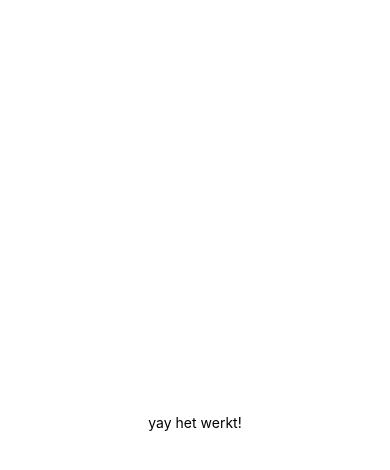
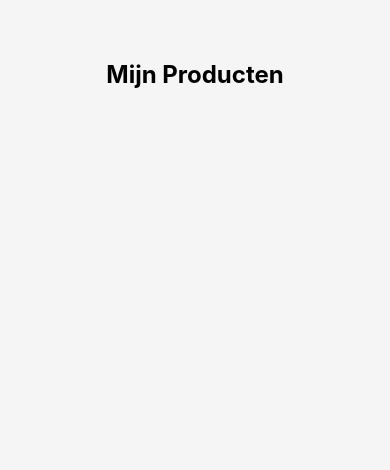
Before and after one commit to Sandrak0z/mobile_app, a React Native app: screen / in a window 390 px wide. Shown: the top 470 px of the page. Built offline with nearby package versions, Linux system fonts and the light colour scheme.

Commit message:
feat: basis layout met view en text

```diff
--- a/App.js
+++ b/App.js
@@ -1,20 +1,20 @@
 import { StatusBar } from 'expo-status-bar';
-import { StyleSheet, Text, View } from 'react-native';
+import { StyleSheet, Text, View, ScrollView } from 'react-native';
 
 export default function App() {
   return (
-    <View style={styles.container}>
-      <Text>yay het werkt!</Text>
+    <ScrollView style={styles.container}>
+      <View style={styles.content}>
+        <Text style={styles.header}>Mijn Producten</Text>
+        {/* de kaarten */}
+      </View>
       <StatusBar style="auto" />
-    </View>
+    </ScrollView>
   );
 }
 
 const styles = StyleSheet.create({
-  container: {
-    flex: 1,
-    backgroundColor: '#fff',
-    alignItems: 'center',
-    justifyContent: 'center',
-  },
+  container: { flex: 1, backgroundColor: '#f5f5f5' },
+  content: { padding: 40, alignItems: 'center' },
+  header: { fontSize: 24, fontWeight: 'bold', marginBottom: 20 ,marginTop:20},
 });
```
Also changed, not shown: components/ProductCard.js (added).
